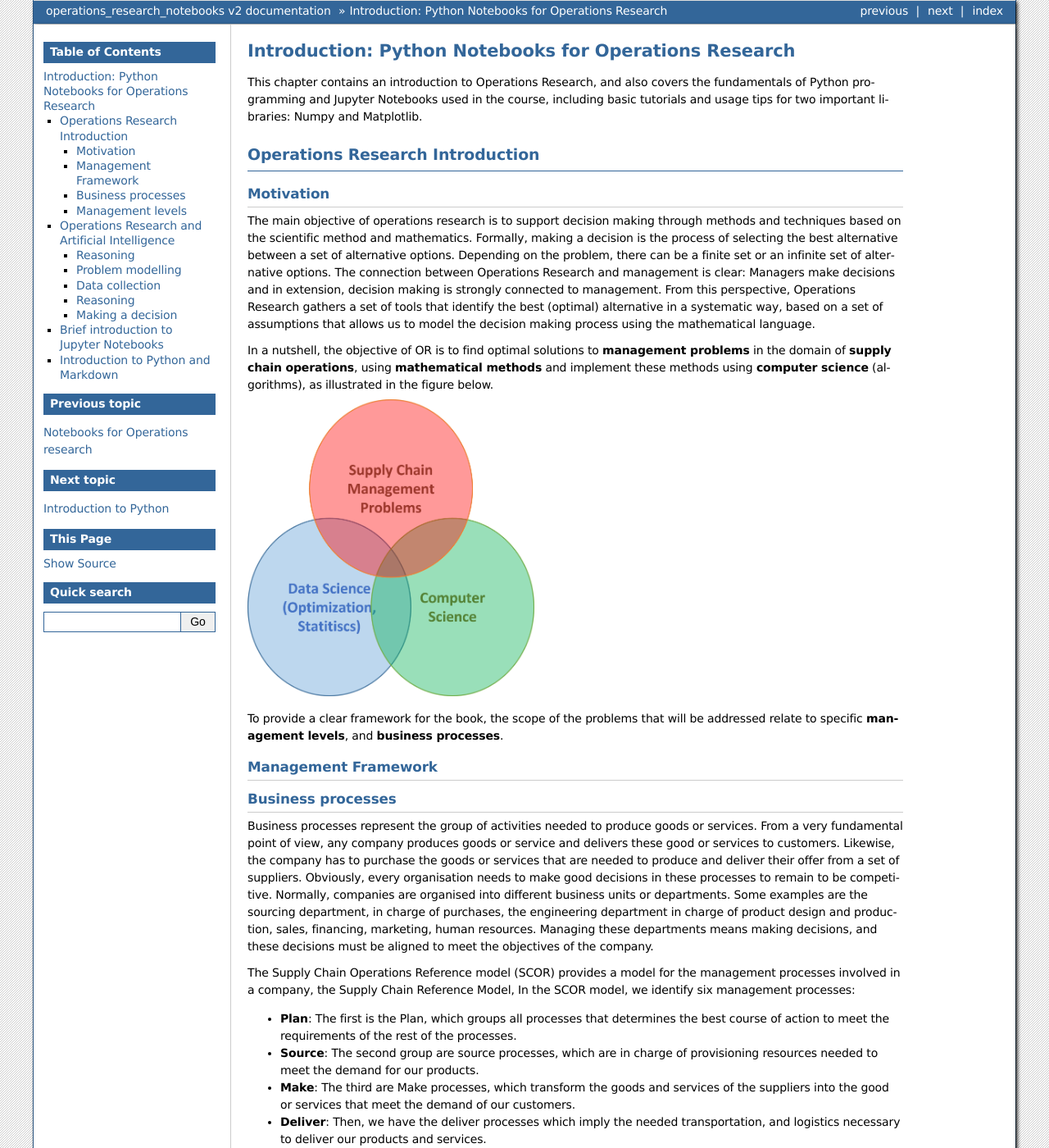
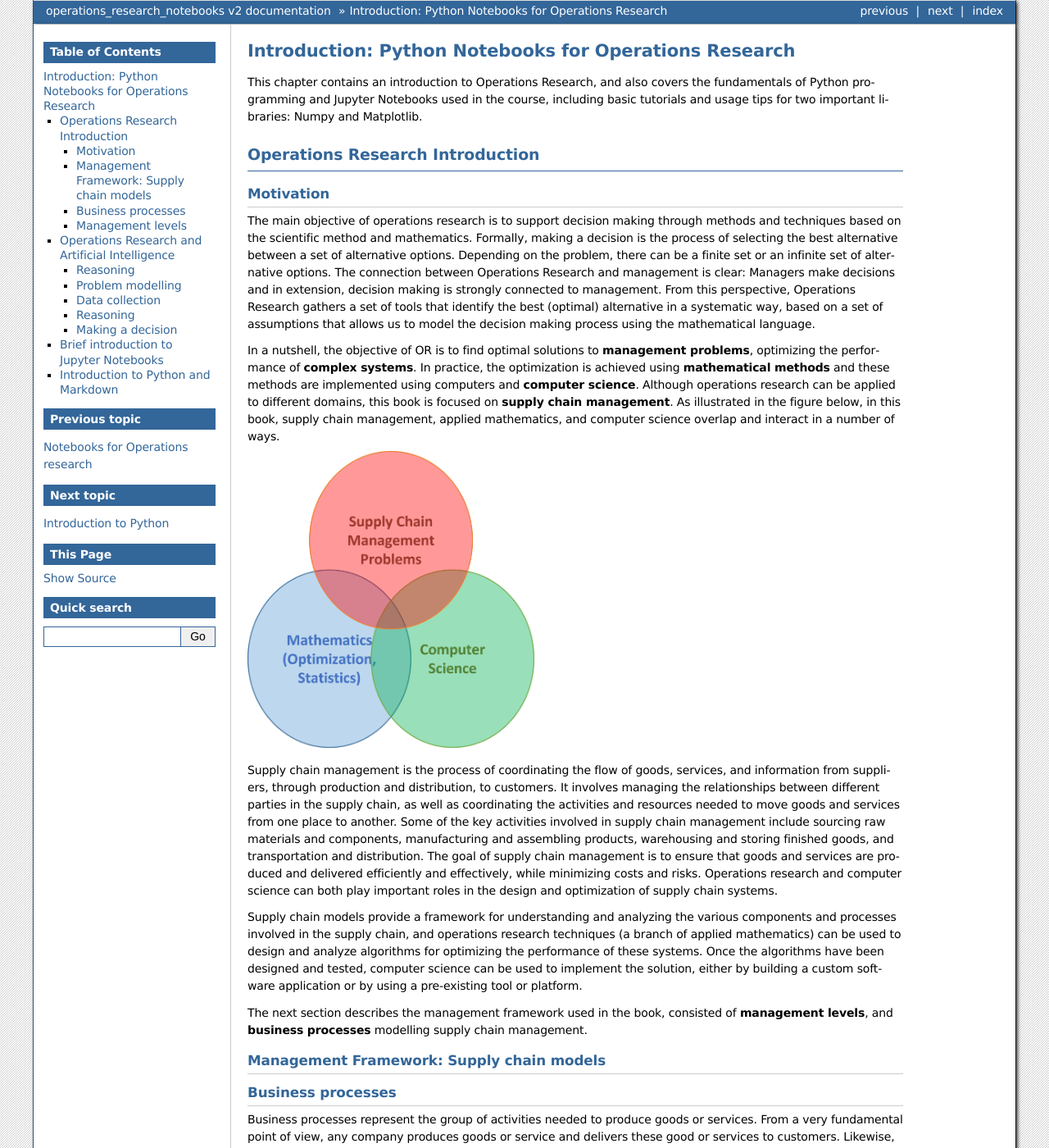
Before and after one commit to ffraile/operations-research-notebooks, a Sphinx documentation site: the page built from docs/source/Introduction/index.rst, in a window 1280 px wide and 1400 px high. Shown: the whole window at 82% size. Built offline with Sphinx 7.4.7, drawn with Linux system fonts in a browser that asks for light colours; pages that are not in the unit, such as notebooks, are missing from menus; some of the changed text lies outside the part shown.

Commit message:
- Updated OR in a nutshell and intro

```diff
--- a/docs/source/Introduction/index.rst
+++ b/docs/source/Introduction/index.rst
@@ -10,15 +10,21 @@ The main objective of operations research is to support decision making through
 Formally, making a decision is the process of selecting the best alternative between a set of alternative options. Depending on the problem, there can be a finite set or an infinite set of alternative options.
 The connection between Operations Research and management is clear: Managers make decisions and in extension, decision making is strongly connected to management. From this perspective, Operations Research gathers a set of tools that identify the best (optimal) alternative in a systematic way, based on a set of assumptions that allows us to model the decision making process using the mathematical language.
 
-In a nutshell, the objective of OR is to find optimal solutions to **management problems** in the domain of **supply chain operations**, using **mathematical methods** and implement these methods using **computer science** (algorithms), as illustrated in the figure below.
+In a nutshell, the objective of OR is to find optimal solutions to **management problems**, optimizing the performance of **complex systems**.
+In practice, the optimization is achieved using **mathematical methods** and these methods are implemented using computers and **computer science**.
+Although operations research can be applied to different domains, this book is focused on **supply chain management**. As illustrated in the figure below, in this book, supply chain management, applied mathematics, and computer science overlap and interact in a number of ways.
 
 .. image:: img/OR_in_a_nutshell.png
     :width: 350px
-    :alt: OR in a nutshell: A combination of data science, computer science and supply chain management
+    :alt: OR in a nutshell: A combination of applied mathematics, computer science and supply chain management
 
-To provide a clear framework for the book, the scope of the problems that will be addressed relate to specific **management levels**, and **business processes**.
+Supply chain management is the process of coordinating the flow of goods, services, and information from suppliers, through production and distribution, to customers. It involves managing the relationships between different parties in the supply chain, as well as coordinating the activities and resources needed to move goods and services from one place to another. Some of the key activities involved in supply chain management include sourcing raw materials and components, manufacturing and assembling products, warehousing and storing finished goods, and transportation and distribution. The goal of supply chain management is to ensure that goods and services are produced and delivered efficiently and effectively, while minimizing costs and risks. Operations research and computer science can both play important roles in the design and optimization of supply chain systems.
 
-Management Framework
+Supply chain models provide a framework for understanding and analyzing the various components and processes involved in the supply chain, and operations research techniques (a branch of applied mathematics) can be used to design and analyze algorithms for optimizing the performance of these systems. Once the algorithms have been designed and tested, computer science can be used to implement the solution, either by building a custom software application or by using a pre-existing tool or platform.
+
+The next section describes the management framework used in the book, consisted of **management levels**, and **business processes** modelling supply chain management.
+
+Management Framework: Supply chain models
 ^^^^^^^^^^^^^^^^^^^^^
 Business processes
 ^^^^^^^^^^^^^^^^^^
@@ -63,13 +69,13 @@ Operations Research provides tools to support decision making in any of the thre
 
 Operations Research and Artificial Intelligence
 ________________________________________________
-Operations Research is strongly connected to Artificial Intelligence (AI). The `European Union <https://ec.europa.eu/digital-single-market/en/news/definition-artificial-intelligence-main-capabilities-and-scientific-disciplines>`_ defines AI as:
+Operations Research is strongly connected to Artificial Intelligence (AI). The `European Union <https://ec.europa.eu/futurium/en/system/files/ged/ai_hleg_definition_of_ai_18_december_1.pdf>`_ defines AI as:
     \"Artificial intelligence (AI) refers to systems that display intelligent behaviour by analysing their environment and taking actions - with some degree of autonomy - to achieve specific goals\"
 
-Therefore, AI systems sense their environment and take optimal decisions to achieve specific goals. Clearly, from this definition, AI and OR are strongly related. Both disciplines make use of the same mathematical tools, primarily in the field of optimisation, to find the best course of action. However, particularly in this course, OR is focused on business management problems, while AI refers to any system that exhibits rationality (defined as the capability to perceive the environment and determine a course of action based on processed information).
-OR is therefore a field of application of AI. From this perspective, this course describes the main mathematical techniques that support decision making and thus, it provides a good introduction to the field of AI, guided through business management problems.
+Therefore, AI systems sense their environment and take optimal decisions to achieve specific goals. Clearly, from this definition, AI and OR are also interlinked and can be used together to solve complex optimization problems.
+Fundamentally, both disciplines make use of mathematics, primarily in the field of optimisation, to find the best course of action. For this reason, and given the importance and impact of AI in solving decisional problems, this book will also cover some of the basics of modern artificial intelligence.
 
-Moreover, as described in the same document referenced above, broadly speaking, all such techniques can be grouped in two main groups, related to the capabilities of **reasoning** and **learning**.
+Moreover, as described in the same document referenced above, broadly speaking, all such artificial intelligence techniques can be grouped in two main groups, related to the capabilities of **reasoning** and **learning**.
 
 .. image:: img/AI_and_OR.png
     :alt: AI techniques can be grouped into reasoning and machine learning
@@ -77,7 +83,9 @@ Moreover, as described in the same document referenced above, broadly speaking,
 - **Reasoning**: These techniques allow an AI system to take as input the data coming from different sources and propose an action to take, given the goal to achieve.
 - **Machine learning**: These techniques allow an AI system to learn how to solve problems that cannot be precisely specified, or whose solution method cannot be described by symbolic reasoning rules.
 
-Let us emphasize again that this course in OR is mainly focused on reasoning techniques, techniques that allow us to find the best decision from a set of alternative options. The course will discuss extensively **optimisation** which is an entire field of mathematics dedicated to finding the **optimal** (normally the minimum or the maximum) solution among all **feasible** solutions. Due to the importance of these definitions, they are formally defined in a section below. The course will also cover **searching problems** and **Combinatorial Optimization**, which is the sub-field of optimisation dedicated to finding an optimal solution from a finite set of solutions.
+Operations research techniques, such as mathematical modeling and optimization algorithms, can be used to represent and solve reasoning problems in a way that is amenable to automation and solution by an AI system. In turn, machine learning  can be used to improve the performance and efficiency of operations research models and algorithms. For example, an AI system might be used to analyze large amounts of data and identify patterns and relationships that are not immediately apparent to humans. This analysis can then be used to inform the development of more accurate and effective operations research models, which can be used to optimize the performance of a system. Similarly, an AI system might be used to automate the solution of operations research models, allowing for faster and more accurate decision making. Overall, the combination of AI and operations research can be a powerful tool for solving complex optimization problems in a wide range of fields.
+
+Let us emphasize again that this book in OR is mainly focused on reasoning techniques, and not so on learning techniques (although it will cover the basics). Reasoning techniques will allow us to find the best decision from a set of alternative options. The course will discuss extensively **optimisation** which is an entire field of mathematics dedicated to finding the **optimal** (normally the minimum or the maximum) solution among all **feasible** solutions. Due to the importance of these definitions, they are formally defined in a section below. The course will also cover **searching problems** and **Combinatorial Optimization**, which is the sub-field of optimisation dedicated to finding an optimal solution from a finite set of solutions.
 The course will describe how complex problems in OR, like **planning** (eg finding the optimal allocation or resources to accomplish a specific objective) or **scheduling** (find the optimal order of activities that minimise the execution of an activity plan, given a limited set of resources), can be modeled and solved using advanced analytic techniques.
 
 Although it is not a fundamental part of this course, the course will also describe how machine learning is strongly related to the same techniques and will discuss specific applications of machine learning in OR.
```
Also changed, not shown: docs/source/Decision Theory/solved/Selecting suppliers.ipynb, docs/source/Decision Theory/solved/Starting Five (Solved).ipynb, docs/source/Introduction/img/OR_in_a_nutshell.png.
